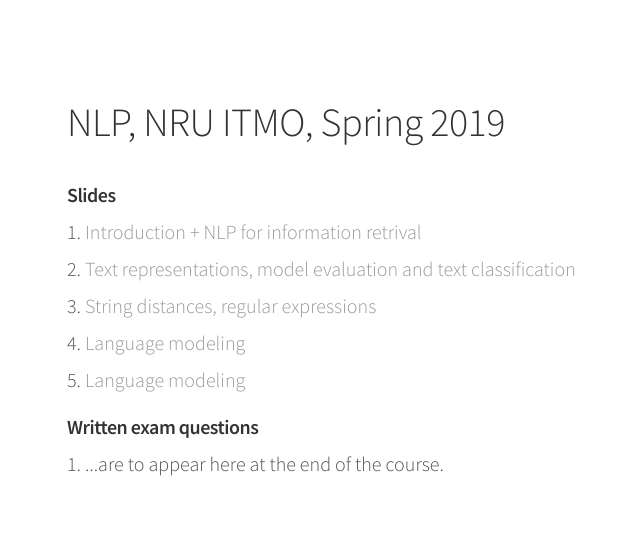
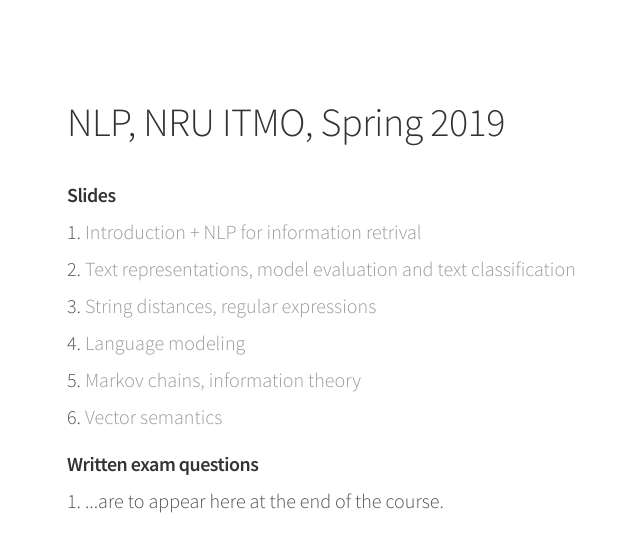
Before and after one commit to alexeyev/alexeyev.github.io, a Jekyll site: the page built from nlp-itmo-spring-2019.html, in a window 1280 px wide. Shown: the top 552 px of the page, without its empty margins (213-853 px from the left). Built offline with Jekyll 4.4.1, drawn with Linux system fonts in a browser that asks for light colours.

Commit message:
Lecture on Vector semantics added

```diff
--- a/nlp-itmo-spring-2019.html
+++ b/nlp-itmo-spring-2019.html
@@ -18,7 +18,8 @@
         <li><a href="/pdf/2019-nlp-itmo/ITMO_NLP_02_TEXT_CLASSIFICATION.pdf">Text representations, model evaluation and text classification</a>
         <li><a href="/pdf/2019-nlp-itmo/ITMO_NLP_03_STRINGS_DISTANCES.pdf">String distances, regular expressions</a>
 	<li><a href="/pdf/2019-nlp-itmo/ITMO_NLP_04_LANGUAGE_MODELING.pdf">Language modeling</a>
-	<li><a href="/pdf/2019-nlp-itmo/ITMO_NLP_05_MARKOV_CHAINS_AND_INFORMATION_THEORY.pdf">Language modeling</a>
+	<li><a href="/pdf/2019-nlp-itmo/ITMO_NLP_05_MARKOV_CHAINS_AND_INFORMATION_THEORY.pdf">Markov chains, information theory</a>
+	<li><a href="/pdf/2019-nlp-itmo/ITMO_NLP_06_VECTOR_SEMANTICS.pdf">Vector semantics</a>
     </ol>
 </div>
 
```
Also changed, not shown: 1 other file.
